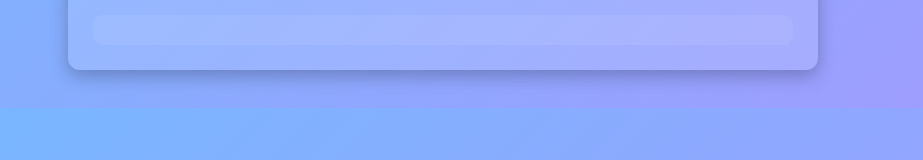
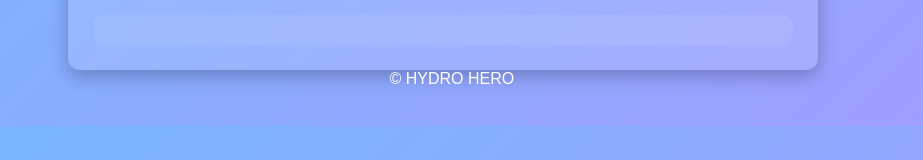
Before and after one commit to Adi140108/FARMER-WEB, a plain HTML site: page index.html in a window 1280 px wide. Shown: the part 402-562 px from the top of the page, without its empty margins (197-1120 px from the left). Drawn offline with Linux system fonts and the light colour scheme.

Commit message:
index.html

```diff
--- a/index.html
+++ b/index.html
@@ -217,6 +217,10 @@ async function checkIrrigation(){
     }
   },()=>{out.innerHTML="<p>Please enable location access.</p>";});
 }
+
 </script>
+ <footer>
+                &copy; HYDRO HERO
+            </footer>
 </body>
 </html>
```
